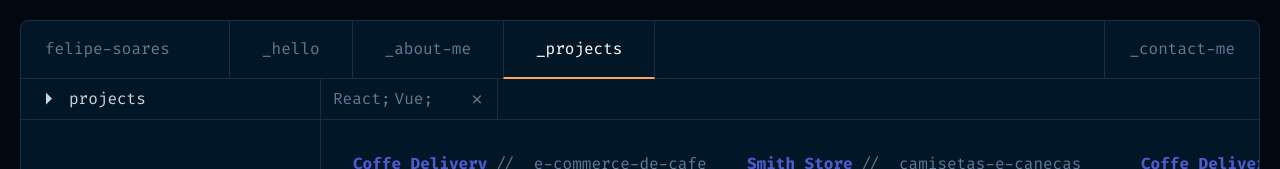
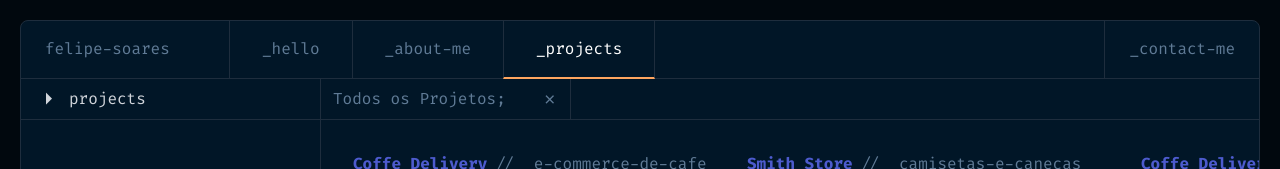
Before and after one commit to felipe0848/portfolio, a Next.js app: page /projects in a window 1280 px wide. Shown: the top 169 px of the page. Built offline with nearby package versions, Linux system fonts and the light colour scheme.

Commit message:
Feat: add control title of tabs

```diff
--- a/src/app/projects/page.tsx
+++ b/src/app/projects/page.tsx
@@ -1,3 +1,4 @@
+import NavigationTab from '@/components/projects/navigation-tab'
 import ProjectCard from '@/components/projects/project-card'
 import { projects } from '@/db/projects'
 
@@ -15,13 +16,7 @@ export default function Projects() {
   return (
     <div className="flex flex-col grow">
       <div className="border-b border-lines">
-        <span className="flex relative pl-3 py-2 gap-1 pr-16 border-r border-lines w-fit">
-          <p>React;</p>
-          <p>Vue;</p>
-          <button className="absolute top-2 right-3">
-            <i className="ri-close-fill" />
-          </button>
-        </span>
+        <NavigationTab />
       </div>
       <div className="flex flex-col max-h-[100vh] overflow-auto grow items-center justify-center gap-x-6 gap-y-8 flex-wrap p-8">
         {projects.map((project) => (
--- /dev/null
+++ b/src/components/projects/navigation-tab.tsx
@@ -0,0 +1,21 @@
+'use client'
+
+import { ProjectsFilterContext } from '@/context/projects-filter'
+import { useContext } from 'react'
+
+export default function NavigationTab() {
+  const { filter } = useContext(ProjectsFilterContext)
+  if (filter.length > 0)
+    return (
+      <span className="flex relative pl-3 py-2 gap-1 pr-16 border-r border-lines w-fit">
+        {filter.includes('Todos os Projetos') ? (
+          <p>Todos os Projetos;</p>
+        ) : (
+          filter.map((filter) => <p key={filter}>{filter};</p>)
+        )}
+        <button className="absolute top-2 right-3">
+          <i className="ri-close-fill" />
+        </button>
+      </span>
+    )
+}
--- a/src/context/projects-filter.tsx
+++ b/src/context/projects-filter.tsx
@@ -17,11 +17,13 @@ interface ProjectsFilterProviderProps {
 export function ProjectsFilterProvider({
   children,
 }: ProjectsFilterProviderProps) {
-  const [filter, setFilter] = useState<string[]>([])
   const alltags = projectsTags.map((tag) => tag.name)
+  const [filter, setFilter] = useState<string[]>([
+    'Todos os Projetos',
+    ...alltags,
+  ])
 
   function changeFilter(filterName: string, checked: boolean) {
-    console.log({ filterName, checked })
     let newFilter = ['']
 
     if (filterName === 'Todos os Projetos') {
```
